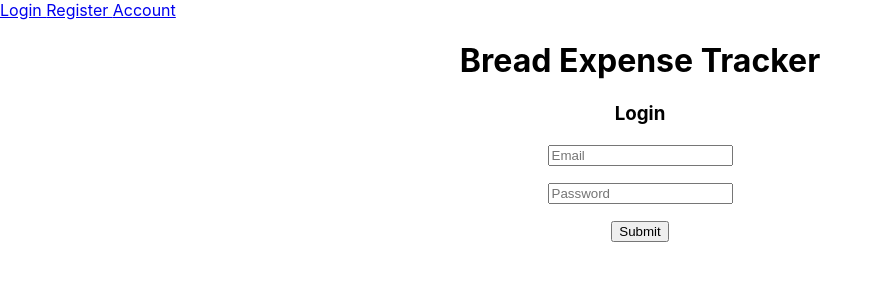
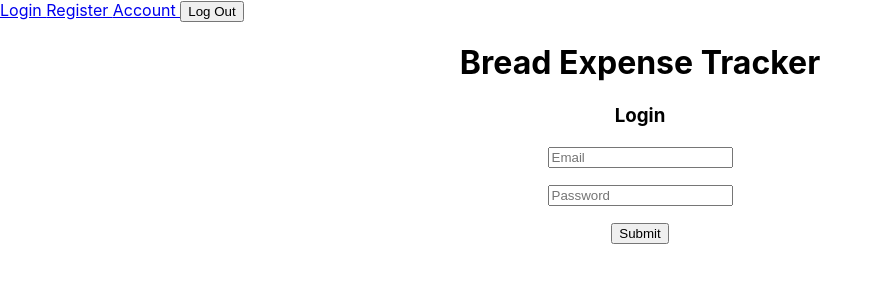
Before and after one commit to fizzleRaider7645/bread, a React (Create React App) app in the folder client/: page /login in a window 1280 px wide. Shown: the top 300 px of the page, without its empty margins (0-882 px from the left). Built offline with nearby package versions, Linux system fonts and the light colour scheme; no server answers.

Commit message:
create handleLogout method in App.js

```diff
--- a/client/src/App.js
+++ b/client/src/App.js
@@ -55,12 +55,28 @@ class App extends Component {
 
   }
 
+  handleLogOut = () => {
+    fetch(`${ API_URL }/logout`, {
+      method: 'DELETE',
+      headers: {
+        token: Auth.getToken(),
+        'Authorization': `Token ${ Auth.getToken() }`
+      }
+    }).then( res => {
+      Auth.deauthenticateToken()
+      this.setState({
+        auth: Auth.isUserAuthenticated()
+      })
+    }).catch(err => console.log(err))
+  }
+
   render() {
     return (
       <Router>
         <Link to="/login">Login </Link>
         <Link to="/register">Register </Link>
         <Link to="/account">Account </Link>
+        <button onClick={this.handleLogOut}>Log Out</button>
         <React.Fragment>
         <h1 className="AppTitle" >Bread Expense Tracker</h1>
           <Route
--- a/client/src/containers/Account.js
+++ b/client/src/containers/Account.js
@@ -2,6 +2,7 @@ import React, { Component } from 'react';
 // import Balance from '../components/Balance'
 import { connect } from 'react-redux';
 // import { getAccount } from '../actions/Account';
+import { API_URL } from '../actions/ApiUrl'
 import '../App.css';
 
 class Account extends Component {
@@ -13,7 +14,7 @@ class Account extends Component {
       }
 
     // componentDidMount() {
-    //   this.props.getAccount()
+    //   fetch(`${ API_URL }/`)
     // }
 
     render() {
--- a/client/src/modules/Auth.js
+++ b/client/src/modules/Auth.js
@@ -7,7 +7,7 @@ class Auth {
         return sessionStorage.getItem('token') !== null;
     }
 
-    static deauthenticateUser() {
+    static deauthenticateToken() {
         sessionStorage.removeItem('token');
     }
 
```
Also changed, not shown: 1 other file (tests, documents, lock files or other folders).
